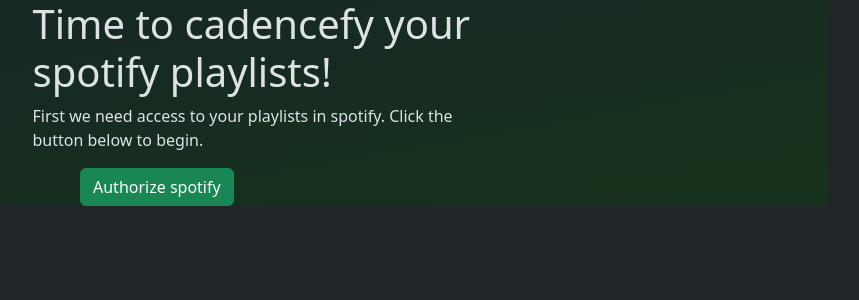
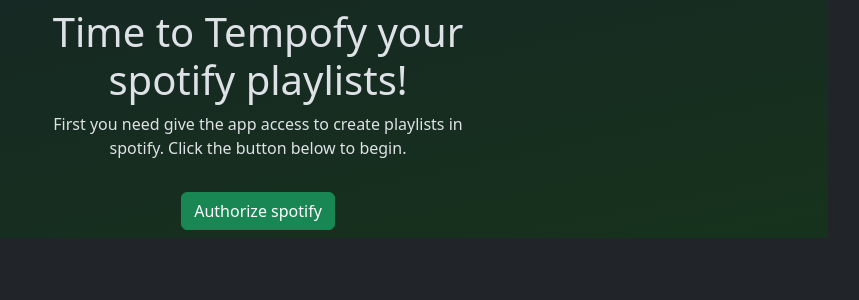
Before and after one commit to PlayJeri/spotify_cadencefier, a Flask app: page / in a window 1280 px wide. Shown: the top 300 px of the page, without its empty margins (382-1241 px from the left). Run offline with Flask 2, Linux system fonts and the light colour scheme.

Commit message:
row and col size changes

```diff
--- a/app/templates/home.html
+++ b/app/templates/home.html
@@ -3,15 +3,15 @@
 {% block title %}Cadencefier{% endblock %}
 
 {% block content %}
-    <div class="container text-align-center">
-        <div class="row justify-content-center">
-            <div class="col-5">
-                <h1>Time to cadencefy your spotify playlists!</h1>
-                <p>First we need access to your playlists in spotify. Click the button below to begin.</p>
+    <div class="container">
+        <div class="row py-2 justify-content-center">
+            <div class="col-lg-5 col-md-7 col-12 text-center">
+                <h1>Time to Tempofy your spotify playlists!</h1>
+                <p>First you need give the app access to create playlists in spotify. Click the button below to begin.</p>
             </div>
         </div>
-        <div class="row justify-content-center">
-            <div class="col-4">
+        <div class="row py-2 justify-content-center">
+            <div class="col-lg-3 col-md-6 col-12 text-center">
                     <a href="{{ url_for('routes.request_spotify_token') }}" class="btn btn-success">Authorize spotify</a>
             </div>
         </div>
--- a/app/templates/playlist.html
+++ b/app/templates/playlist.html
@@ -16,6 +16,11 @@
             {{ form.hidden_tag() }}
             {{ form.playlist_name.label(class="form-label") }}
             {{ form.playlist_name(class="form-control bg-success-subtle border-success") }}
+        </div>
+    </div>
+    <div class="row py-2 justify-content-center">
+        <div class="col-lg-3 col-md-6 col-12 text-center">
+            {{ form.genre_or_artist.label.text }}
         </div>
     </div>
     <div class="row py-2 justify-content-center">
```
